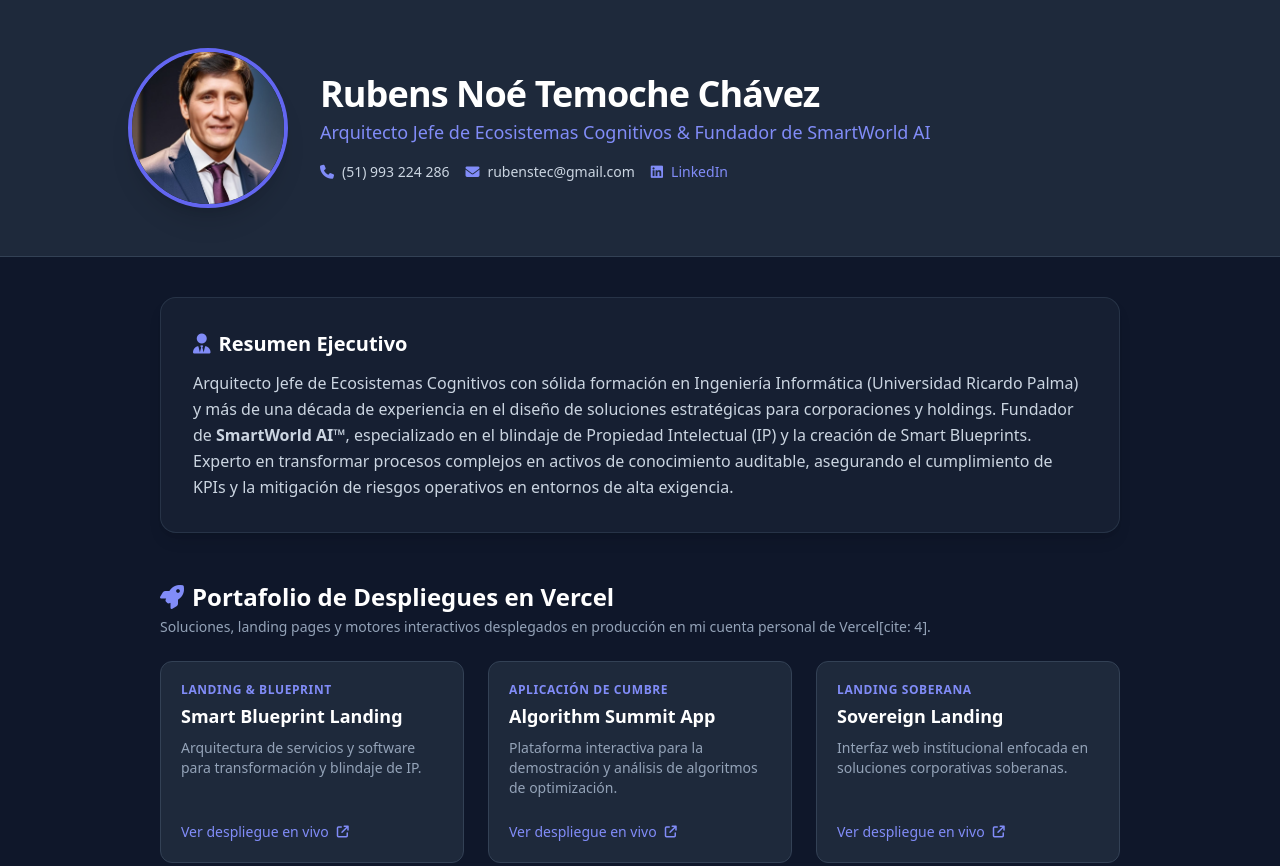
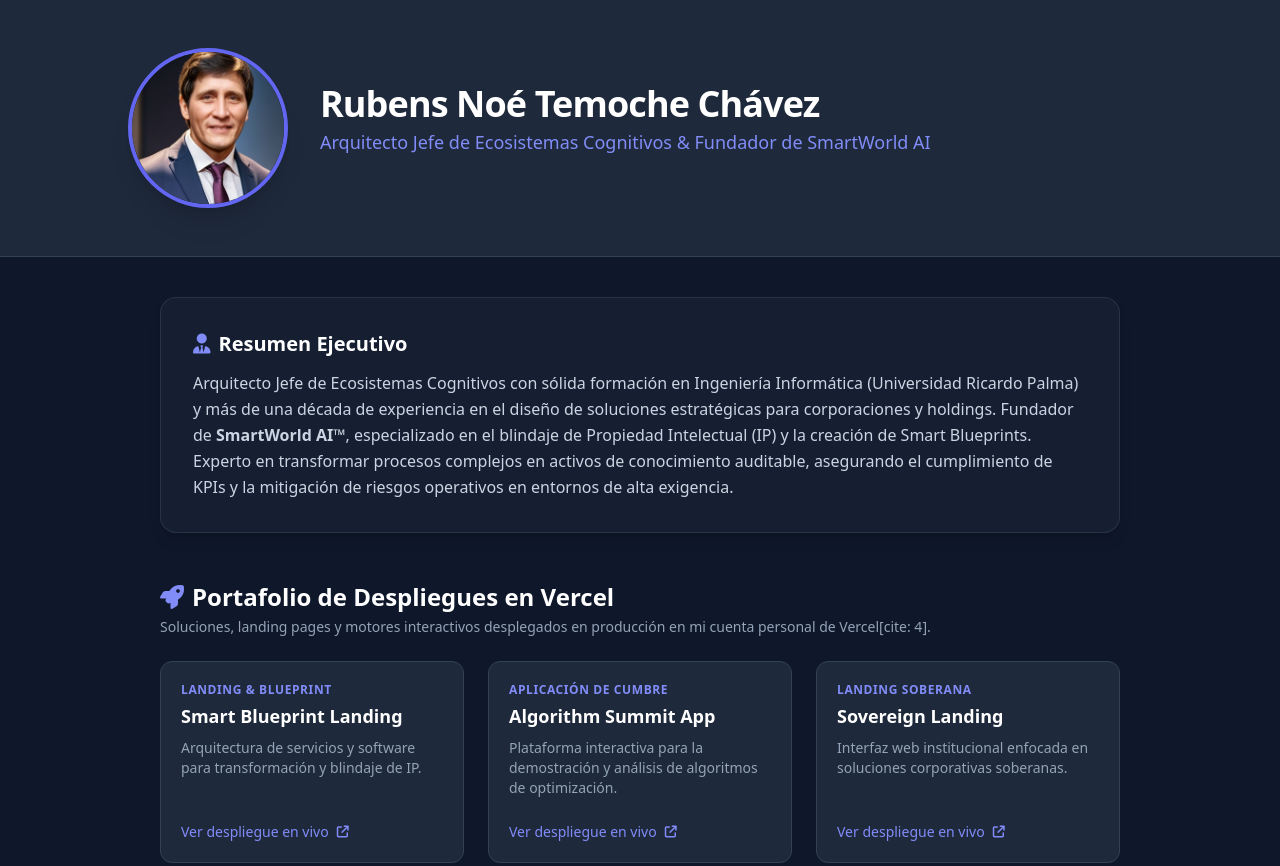
Before and after one commit to rubenstech/cv-interactivo-rubens, a plain HTML site: page index.html in a window 1280 px wide. Shown: the top 866 px of the page. Drawn offline with nearby package versions, Linux system fonts and the light colour scheme.

Commit message:
Update index.html

```diff
--- a/index.html
+++ b/index.html
@@ -22,9 +22,9 @@
 
                 <!-- Datos de contacto y redes -->
                 <div class="flex flex-wrap justify-center md:justify-start gap-4 mt-4 text-sm text-slate-300">
-                    <span class="flex items-center gap-2"><i class="fa-solid fa-phone text-indigo-400"></i> (51) 993 224 286</span>
+                <!--   <span class="flex items-center gap-2"><i class="fa-solid fa-phone text-indigo-400"></i> (51) 993 224 286</span>
                     <span class="flex items-center gap-2"><i class="fa-solid fa-envelope text-indigo-400"></i> rubenstec@gmail.com</span>
-                    <a href="https://www.linkedin.com/in/rubenstemoche/" target="_blank" class="flex items-center gap-2 text-indigo-400 hover:underline"><i class="fa-brands fa-linkedin"></i> LinkedIn</a>
+                    <a href="https://www.linkedin.com/in/rubenstemoche/" target="_blank" class="flex items-center gap-2 text-indigo-400 hover:underline"><i class="fa-brands fa-linkedin"></i> LinkedIn</a> -->
                 </div>
             </div>
         </div>
```
